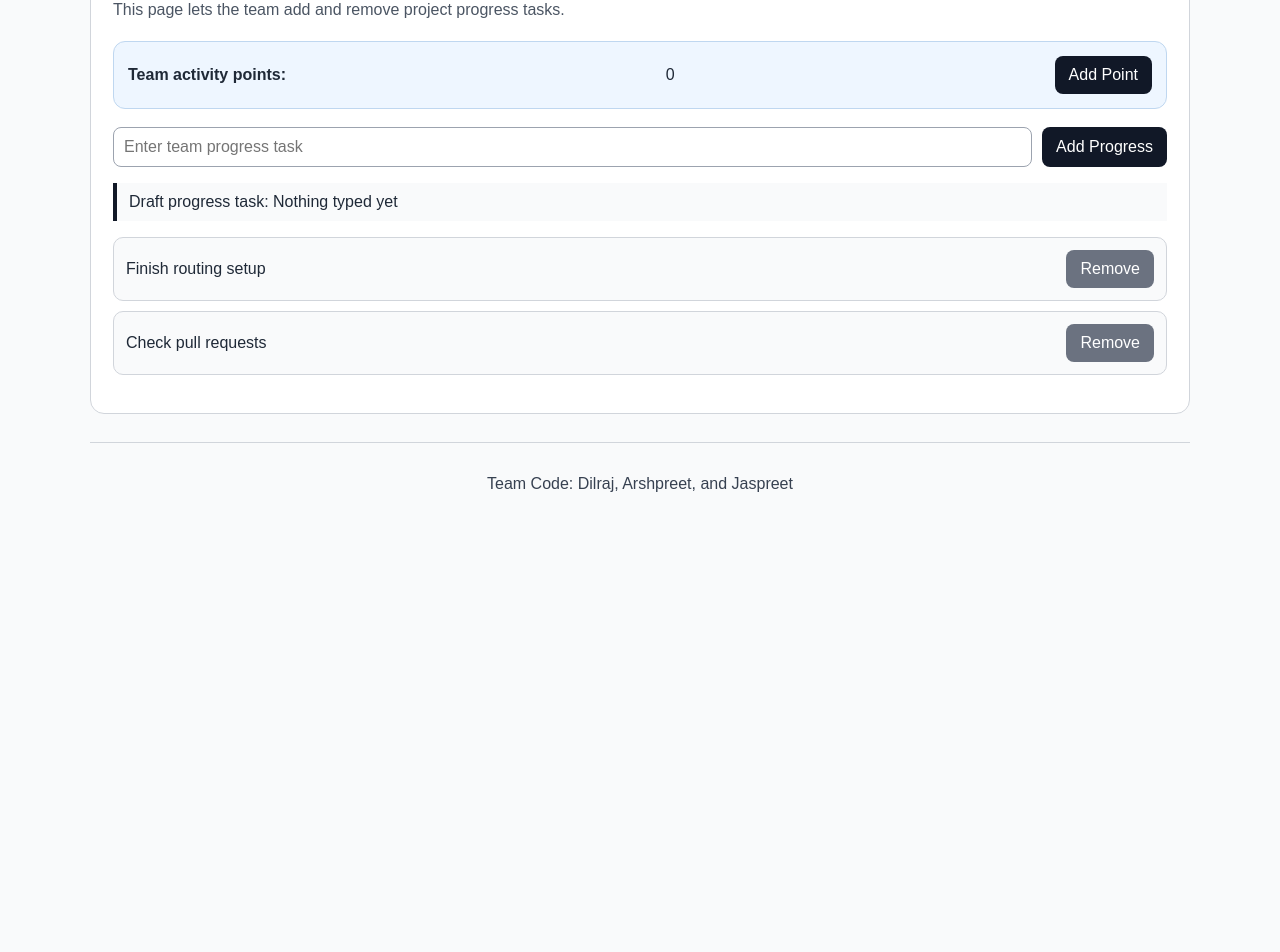
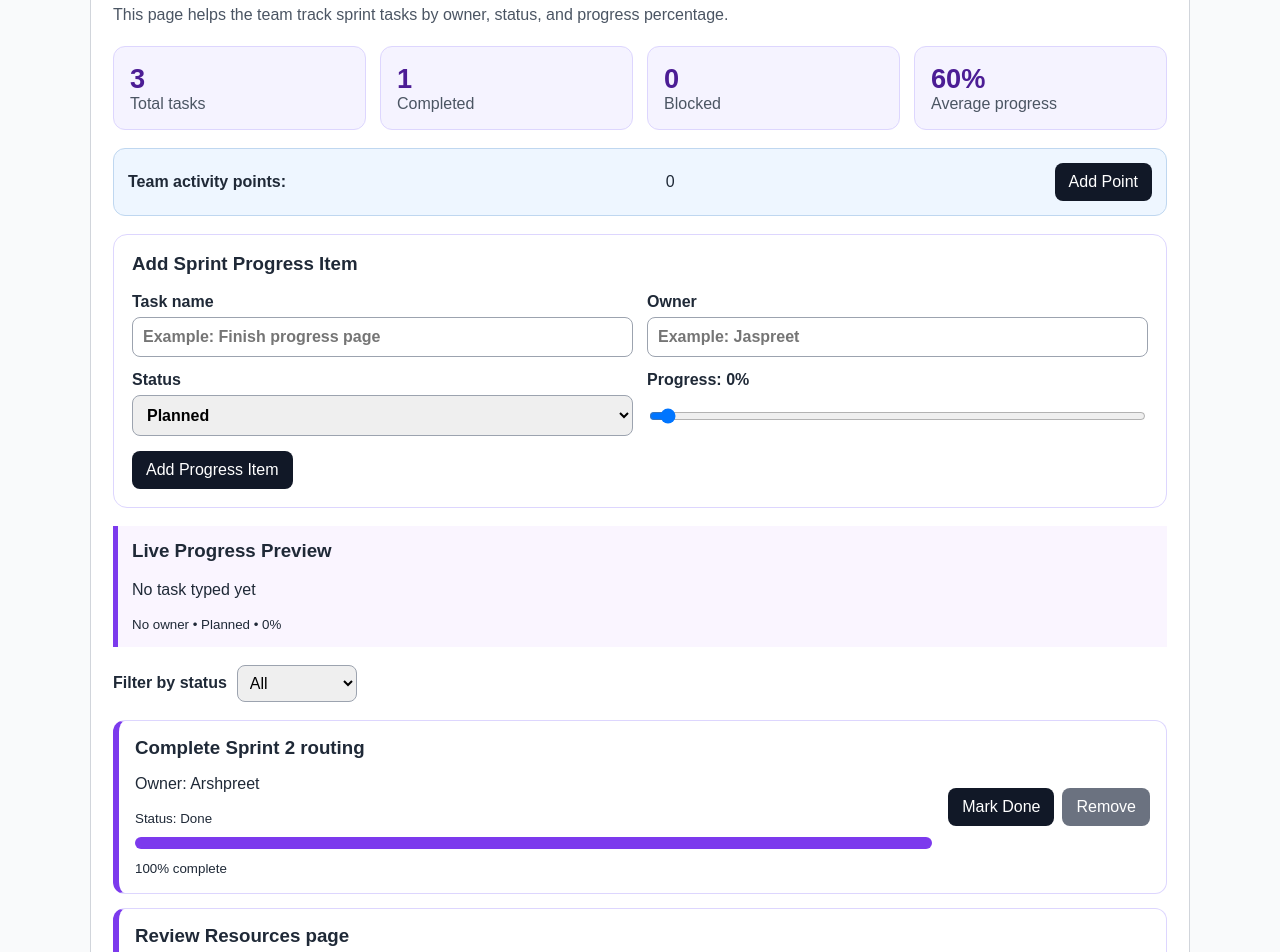
Before and after one commit to akaur115/studytrack-project, a React (Vite) app: page /progress in a window 1280 px wide. Shown: the part 320-1272 px from the top of the page. Before the commit the page ends 857 px from the top, so only its background shows below. Built offline with nearby package versions, Linux system fonts and the light colour scheme.

Commit message:
Update team progress page with tracker features

```diff
--- a/src/App.css
+++ b/src/App.css
@@ -103,3 +103,147 @@ button:hover {
   gap: 12px;
   align-items: center;
 }
+
+.progress-page {
+  border-top: 6px solid #4c1d95;
+}
+
+.progress-dashboard {
+  display: grid;
+  grid-template-columns: repeat(4, 1fr);
+  gap: 14px;
+  margin: 18px 0;
+}
+
+.progress-dashboard article {
+  background-color: #f5f3ff;
+  border: 1px solid #ddd6fe;
+  border-radius: 12px;
+  padding: 16px;
+}
+
+.progress-dashboard strong {
+  display: block;
+  font-size: 1.7rem;
+  color: #4c1d95;
+}
+
+.progress-dashboard span {
+  color: #4b5563;
+}
+
+.progress-form-panel {
+  background-color: #ffffff;
+  border: 1px solid #ddd6fe;
+  border-radius: 14px;
+  padding: 18px;
+  margin: 18px 0;
+}
+
+.progress-form-panel h3 {
+  margin-top: 0;
+}
+
+.progress-form-grid {
+  display: grid;
+  grid-template-columns: 1fr 1fr;
+  gap: 14px;
+  margin-bottom: 14px;
+}
+
+.progress-form-grid label {
+  display: flex;
+  flex-direction: column;
+  gap: 6px;
+  font-weight: 700;
+}
+
+.progress-form-grid input,
+.progress-form-grid select {
+  border: 1px solid #9ca3af;
+  border-radius: 8px;
+  padding: 10px;
+}
+
+.progress-preview {
+  background-color: #faf5ff;
+  border-left: 5px solid #7c3aed;
+  padding: 14px;
+  margin: 18px 0;
+}
+
+.progress-preview h3 {
+  margin-top: 0;
+}
+
+.progress-filter {
+  display: flex;
+  align-items: center;
+  gap: 10px;
+  margin: 18px 0;
+}
+
+.progress-filter label {
+  font-weight: 700;
+}
+
+.progress-filter select {
+  border: 1px solid #9ca3af;
+  border-radius: 8px;
+  padding: 8px;
+}
+
+.progress-card-list {
+  list-style: none;
+  padding: 0;
+}
+
+.progress-task-card {
+  background-color: #ffffff;
+  border: 1px solid #ddd6fe;
+  border-left: 6px solid #7c3aed;
+  border-radius: 12px;
+  padding: 16px;
+  margin-bottom: 14px;
+  display: flex;
+  justify-content: space-between;
+  gap: 16px;
+}
+
+.progress-task-card h3 {
+  margin: 0 0 8px;
+}
+
+.progress-task-main {
+  flex: 1;
+}
+
+.progress-bar {
+  background-color: #e5e7eb;
+  border-radius: 999px;
+  height: 12px;
+  margin: 10px 0;
+  overflow: hidden;
+}
+
+.progress-bar-fill {
+  background-color: #7c3aed;
+  height: 100%;
+}
+
+.progress-task-actions {
+  display: flex;
+  gap: 8px;
+  align-items: center;
+}
+
+@media (max-width: 800px) {
+  .progress-dashboard,
+  .progress-form-grid {
+    grid-template-columns: 1fr;
+  }
+
+  .progress-task-card {
+    flex-direction: column;
+  }
+}
--- a/src/components/forms/ProgressForm.tsx
+++ b/src/components/forms/ProgressForm.tsx
@@ -1,37 +1,112 @@
-import { createElement, type ChangeEvent } from "react";
+import {
+  createElement,
+  type ChangeEvent,
+  type FormEvent,
+} from "react";
+
+type ProgressStatus = "Planned" | "In Progress" | "Blocked" | "Done";
 
 type ProgressFormProps = {
-  newProgress: string;
-  setNewProgress: (value: string) => void;
-  addProgress: () => void;
+  draftTask: string;
+  setDraftTask: (value: string) => void;
+  draftOwner: string;
+  setDraftOwner: (value: string) => void;
+  draftStatus: ProgressStatus;
+  setDraftStatus: (value: ProgressStatus) => void;
+  draftPercent: number;
+  setDraftPercent: (value: number) => void;
+  addProgressItem: () => void;
 };
 
 function ProgressForm({
-  newProgress,
-  setNewProgress,
-  addProgress,
+  draftTask,
+  setDraftTask,
+  draftOwner,
+  setDraftOwner,
+  draftStatus,
+  setDraftStatus,
+  draftPercent,
+  setDraftPercent,
+  addProgressItem,
 }: ProgressFormProps) {
-  function handleChange(event: ChangeEvent<HTMLInputElement>) {
-    setNewProgress(event.currentTarget.value);
+  function handleSubmit(event: FormEvent<HTMLFormElement>) {
+    event.preventDefault();
+    addProgressItem();
   }
 
   return createElement(
-    "div",
-    { className: "form-row" },
-    createElement("input", {
-      type: "text",
-      value: newProgress,
-      onChange: handleChange,
-      placeholder: "Enter team progress task",
-      "aria-label": "Team progress task",
-    }),
+    "form",
+    { className: "progress-form-panel", onSubmit: handleSubmit },
+    createElement("h3", null, "Add Sprint Progress Item"),
+
+    createElement(
+      "div",
+      { className: "progress-form-grid" },
+
+      createElement(
+        "label",
+        null,
+        "Task name",
+        createElement("input", {
+          type: "text",
+          value: draftTask,
+          onChange: (event: ChangeEvent<HTMLInputElement>) =>
+            setDraftTask(event.currentTarget.value),
+          placeholder: "Example: Finish progress page",
+        })
+      ),
+
+      createElement(
+        "label",
+        null,
+        "Owner",
+        createElement("input", {
+          type: "text",
+          value: draftOwner,
+          onChange: (event: ChangeEvent<HTMLInputElement>) =>
+            setDraftOwner(event.currentTarget.value),
+          placeholder: "Example: Jaspreet",
+        })
+      ),
+
+      createElement(
+        "label",
+        null,
+        "Status",
+        createElement(
+          "select",
+          {
+            value: draftStatus,
+            onChange: (event: ChangeEvent<HTMLSelectElement>) =>
+              setDraftStatus(event.currentTarget.value as ProgressStatus),
+          },
+          createElement("option", { value: "Planned" }, "Planned"),
+          createElement("option", { value: "In Progress" }, "In Progress"),
+          createElement("option", { value: "Blocked" }, "Blocked"),
+          createElement("option", { value: "Done" }, "Done")
+        )
+      ),
+
+      createElement(
+        "label",
+        null,
+        `Progress: ${draftPercent}%`,
+        createElement("input", {
+          type: "range",
+          min: 0,
+          max: 100,
+          step: 10,
+          value: draftPercent,
+          onChange: (event: ChangeEvent<HTMLInputElement>) =>
+            setDraftPercent(Number(event.currentTarget.value)),
+        })
+      )
+    ),
+
     createElement(
       "button",
-      {
-        type: "button",
-        onClick: addProgress,
-      },
-      "Add Progress"
+      { type: "submit", className: "primary-action" },
+      "Add Progress Item"
     )
   );
 }
--- a/src/pages/progress/ProgressPage.tsx
+++ b/src/pages/progress/ProgressPage.tsx
@@ -1,5 +1,21 @@
-import { useState, type Dispatch, type SetStateAction } from "react";
+import {
+  createElement,
+  useState,
+  type ChangeEvent,
+  type Dispatch,
+  type SetStateAction,
+} from "react";
 import ProgressForm from "../../components/forms/ProgressForm";
+
+type ProgressStatus = "Planned" | "In Progress" | "Blocked" | "Done";
+
+type ProgressItem = {
+  id: number;
+  task: string;
+  owner: string;
+  status: ProgressStatus;
+  percent: number;
+};
 
 type ProgressPageProps = {
   teamPoints: number;
@@ -7,73 +23,253 @@ type ProgressPageProps = {
 };
 
 function ProgressPage({ teamPoints, setTeamPoints }: ProgressPageProps) {
-  const [newProgress, setNewProgress] = useState("");
-  const [progressItems, setProgressItems] = useState([
-    { id: 1, task: "Finish routing setup" },
-    { id: 2, task: "Check pull requests" },
+  const [draftTask, setDraftTask] = useState("");
+  const [draftOwner, setDraftOwner] = useState("");
+  const [draftStatus, setDraftStatus] = useState<ProgressStatus>("Planned");
+  const [draftPercent, setDraftPercent] = useState(0);
+  const [filterStatus, setFilterStatus] = useState<"All" | ProgressStatus>("All");
+
+  const [progressItems, setProgressItems] = useState<ProgressItem[]>([
+    {
+      id: 1,
+      task: "Complete Sprint 2 routing",
+      owner: "Arshpreet",
+      status: "Done",
+      percent: 100,
+    },
+    {
+      id: 2,
+      task: "Review Resources page",
+      owner: "Dilraj",
+      status: "In Progress",
+      percent: 60,
+    },
+    {
+      id: 3,
+      task: "Prepare final Sprint 2 review",
+      owner: "Jaspreet",
+      status: "Planned",
+      percent: 20,
+    },
   ]);
 
-  function addProgress() {
-    if (newProgress.trim() === "") {
+  const completedCount = progressItems.filter(
+    (item) => item.status === "Done"
+  ).length;
+
+  const blockedCount = progressItems.filter(
+    (item) => item.status === "Blocked"
+  ).length;
+
+  const averageProgress =
+    progressItems.length === 0
+      ? 0
+      : Math.round(
+          progressItems.reduce((total, item) => total + item.percent, 0) /
+            progressItems.length
+        );
+
+  const visibleItems =
+    filterStatus === "All"
+      ? progressItems
+      : progressItems.filter((item) => item.status === filterStatus);
+
+  function addProgressItem() {
+    if (draftTask.trim() === "" || draftOwner.trim() === "") {
       return;
     }
 
-    const nextProgress = {
+    const nextItem: ProgressItem = {
       id: Date.now(),
-      task: newProgress,
+      task: draftTask,
+      owner: draftOwner,
+      status: draftStatus,
+      percent: draftStatus === "Done" ? 100 : draftPercent,
     };
 
-    setProgressItems([...progressItems, nextProgress]);
-    setNewProgress("");
+    setProgressItems([...progressItems, nextItem]);
+    setDraftTask("");
+    setDraftOwner("");
+    setDraftStatus("Planned");
+    setDraftPercent(0);
     setTeamPoints((points) => points + 1);
   }
 
-  function removeProgress(id: number) {
+  function removeProgressItem(id: number) {
     setProgressItems(progressItems.filter((item) => item.id !== id));
     setTeamPoints((points) => points + 1);
   }
 
-  return (
-    <section className="page-card">
-      <h2>Team Progress</h2>
+  function markItemDone(id: number) {
+    setProgressItems(
+      progressItems.map((item) =>
+        item.id === id
+          ? { ...item, status: "Done", percent: 100 }
+          : item
+      )
+    );
 
-      <p className="page-description">
-        This page lets the team add and remove project progress tasks.
-      </p>
+    setTeamPoints((points) => points + 1);
+  }
 
-      <div className="shared-box">
-        <strong>Team activity points:</strong>
-        <span>{teamPoints}</span>
-        <button type="button" onClick={() => setTeamPoints((points) => points + 1)}>
-          Add Point
-        </button>
-      </div>
+  return createElement(
+    "section",
+    { className: "page-card progress-page" },
 
-      <ProgressForm
-        newProgress={newProgress}
-        setNewProgress={setNewProgress}
-        addProgress={addProgress}
-      />
+    createElement("h2", null, "Sprint Progress Tracker"),
 
-      <p className="preview-text">
-        Draft progress task: {newProgress || "Nothing typed yet"}
-      </p>
+    createElement(
+      "p",
+      { className: "page-description" },
+      "This page helps the team track sprint tasks by owner, status, and progress percentage."
+    ),
 
-      <ul className="item-list">
-        {progressItems.map((item) => (
-          <li key={item.id}>
-            <span>{item.task}</span>
-            <button
-              type="button"
-              className="remove-button"
-              onClick={() => removeProgress(item.id)}
-            >
-              Remove
-            </button>
-          </li>
-        ))}
-      </ul>
-    </section>
+    createElement(
+      "div",
+      { className: "progress-dashboard" },
+
+      createElement(
+        "article",
+        null,
+        createElement("strong", null, progressItems.length),
+        createElement("span", null, "Total tasks")
+      ),
+
+      createElement(
+        "article",
+        null,
+        createElement("strong", null, completedCount),
+        createElement("span", null, "Completed")
+      ),
+
+      createElement(
+        "article",
+        null,
+        createElement("strong", null, blockedCount),
+        createElement("span", null, "Blocked")
+      ),
+
+      createElement(
+        "article",
+        null,
+        createElement("strong", null, `${averageProgress}%`),
+        createElement("span", null, "Average progress")
+      )
+    ),
+
+    createElement(
+      "div",
+      { className: "shared-box" },
+      createElement("strong", null, "Team activity points:"),
+      createElement("span", null, teamPoints),
+      createElement(
+        "button",
+        {
+          type: "button",
+          onClick: () => setTeamPoints((points) => points + 1),
+        },
+        "Add Point"
+      )
+    ),
+
+    createElement(ProgressForm, {
+      draftTask,
+      setDraftTask,
+      draftOwner,
+      setDraftOwner,
+      draftStatus,
+      setDraftStatus,
+      draftPercent,
+      setDraftPercent,
+      addProgressItem,
+    }),
+
+    createElement(
+      "div",
+      { className: "progress-preview" },
+      createElement("h3", null, "Live Progress Preview"),
+      createElement(
+        "p",
+        null,
+        draftTask || "No task typed yet"
+      ),
+      createElement(
+        "small",
+        null,
+        `${draftOwner || "No owner"} • ${draftStatus} • ${draftPercent}%`
+      )
+    ),
+
+    createElement(
+      "div",
+      { className: "progress-filter" },
+      createElement("label", null, "Filter by status"),
+      createElement(
+        "select",
+        {
+          value: filterStatus,
+          onChange: (event: ChangeEvent<HTMLSelectElement>) =>
+            setFilterStatus(event.currentTarget.value as "All" | ProgressStatus),
+        },
+        createElement("option", { value: "All" }, "All"),
+        createElement("option", { value: "Planned" }, "Planned"),
+        createElement("option", { value: "In Progress" }, "In Progress"),
+        createElement("option", { value: "Blocked" }, "Blocked"),
+        createElement("option", { value: "Done" }, "Done")
+      )
+    ),
+
+    createElement(
+      "ul",
+      { className: "progress-card-list" },
+      visibleItems.map((item) =>
+        createElement(
+          "li",
+          { key: item.id, className: "progress-task-card" },
+
+          createElement(
+            "div",
+            { className: "progress-task-main" },
+            createElement("h3", null, item.task),
+            createElement("p", null, `Owner: ${item.owner}`),
+            createElement("small", null, `Status: ${item.status}`),
+
+            createElement(
+              "div",
+              { className: "progress-bar" },
+              createElement("div", {
+                className: "progress-bar-fill",
+                style: { width: `${item.percent}%` },
+              })
+            ),
+
+            createElement("small", null, `${item.percent}% complete`)
+          ),
+
+          createElement(
+            "div",
+            { className: "progress-task-actions" },
+            createElement(
+              "button",
+              {
+                type: "button",
+                onClick: () => markItemDone(item.id),
+              },
+              "Mark Done"
+            ),
+            createElement(
+              "button",
+              {
+                type: "button",
+                className: "remove-button",
+                onClick: () => removeProgressItem(item.id),
+              },
+              "Remove"
+            )
+          )
+        )
+      )
+    )
   );
 }
 
```
